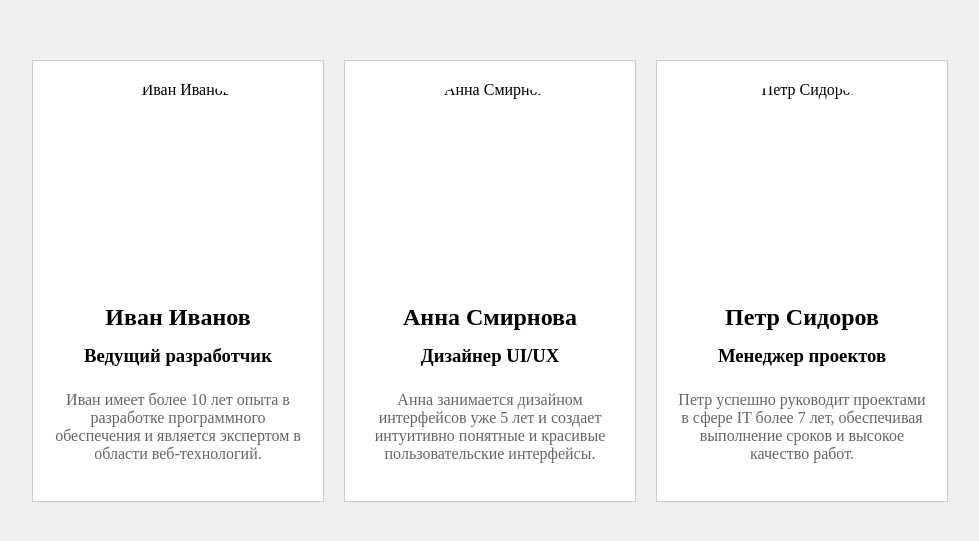
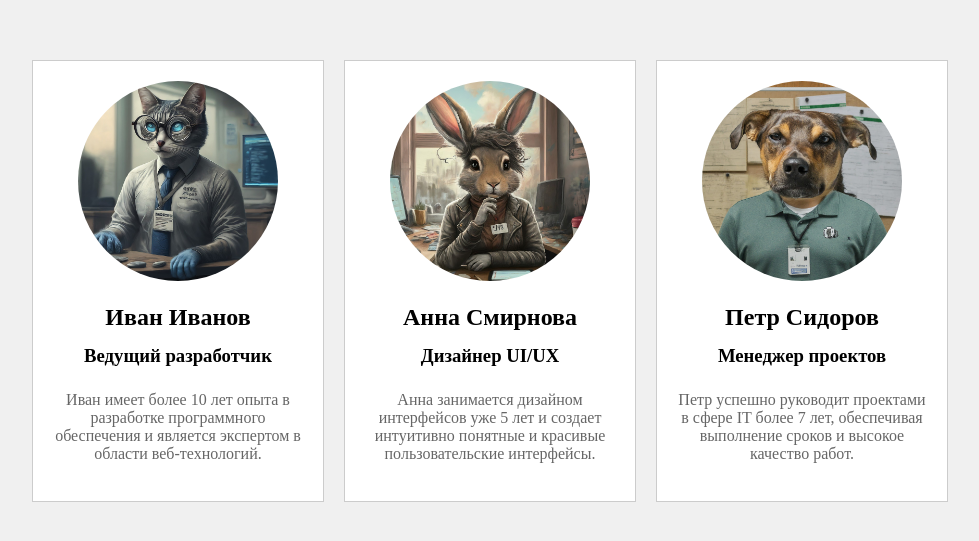
Before and after one commit to annetmyshkina/annetmyshkina.github.io, a plain HTML site: page index.html in a window 1280 px wide. Shown: the part 119-660 px from the top of the page, without its empty margins (150-1129 px from the left). Drawn offline with Linux system fonts and the light colour scheme.

Commit message:
Update index.html

```diff
--- a/index.html
+++ b/index.html
@@ -10,7 +10,7 @@
 <!-- BEGIN (write your solution here) -->
 
 <div class="profile-card">
-  <img src="assets/profile1.png" alt="Иван Иванов" class="profile-image">
+  <img src="profile1.png" alt="Иван Иванов" class="profile-image">
   <h2>Иван Иванов</h2>
   <h3>Ведущий разработчик</h3>
   <p>Иван имеет более 10 лет опыта в разработке программного обеспечения и является экспертом в области веб-технологий.</p>
@@ -18,7 +18,7 @@
 
 
 <div class="profile-card">
-  <img src="assets/profile2.png" alt="Анна Смирнова" class="profile-image">
+  <img src="profile2.png" alt="Анна Смирнова" class="profile-image">
   <h2>Анна Смирнова</h2>
   <h3>Дизайнер UI/UX</h3>
   <p>Анна занимается дизайном интерфейсов уже 5 лет и создает интуитивно понятные и красивые пользовательские интерфейсы.</p>
@@ -26,7 +26,7 @@
 
 
 <div class="profile-card">
-  <img src="assets/profile3.png" alt="Петр Сидоров" class="profile-image">
+  <img src="profile3.png" alt="Петр Сидоров" class="profile-image">
   <h2>Петр Сидоров</h2>
   <h3>Менеджер проектов</h3>
   <p>Петр успешно руководит проектами в сфере IT более 7 лет, обеспечивая выполнение сроков и высокое качество работ.</p>
```
